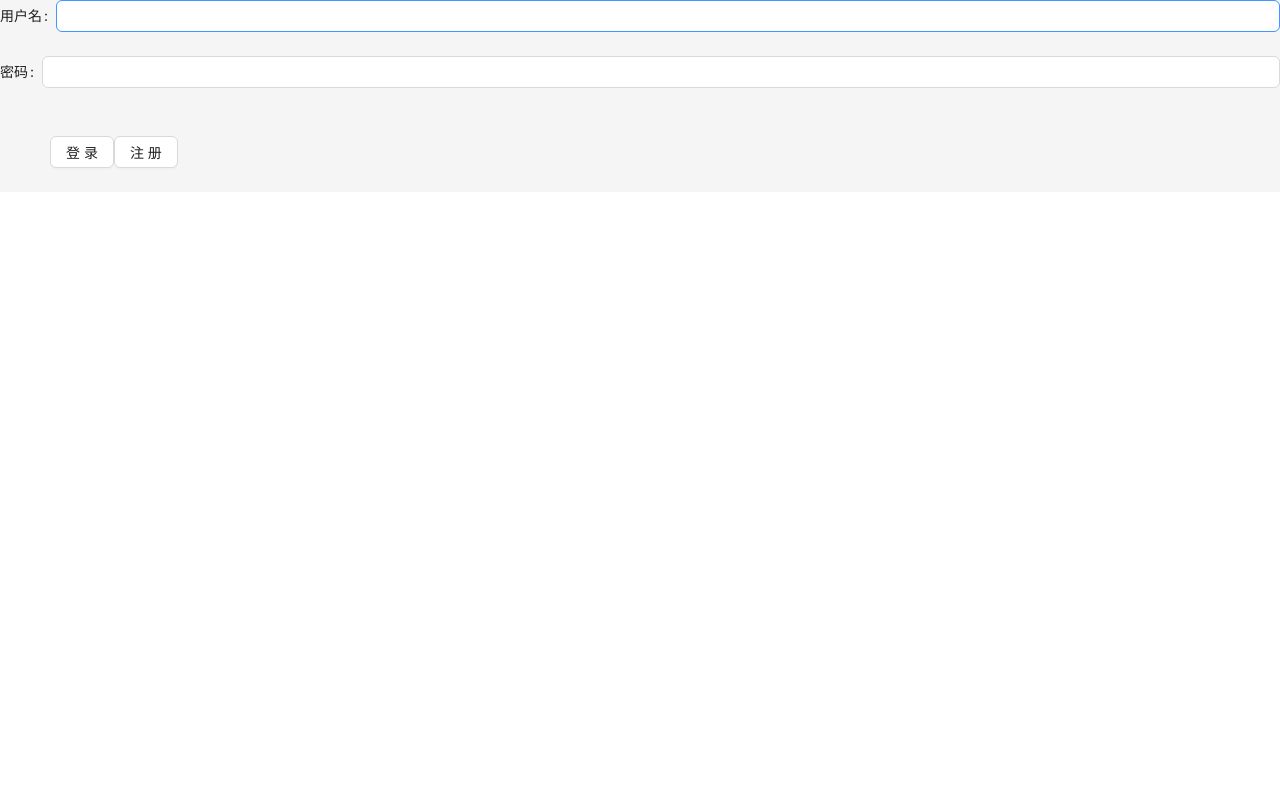
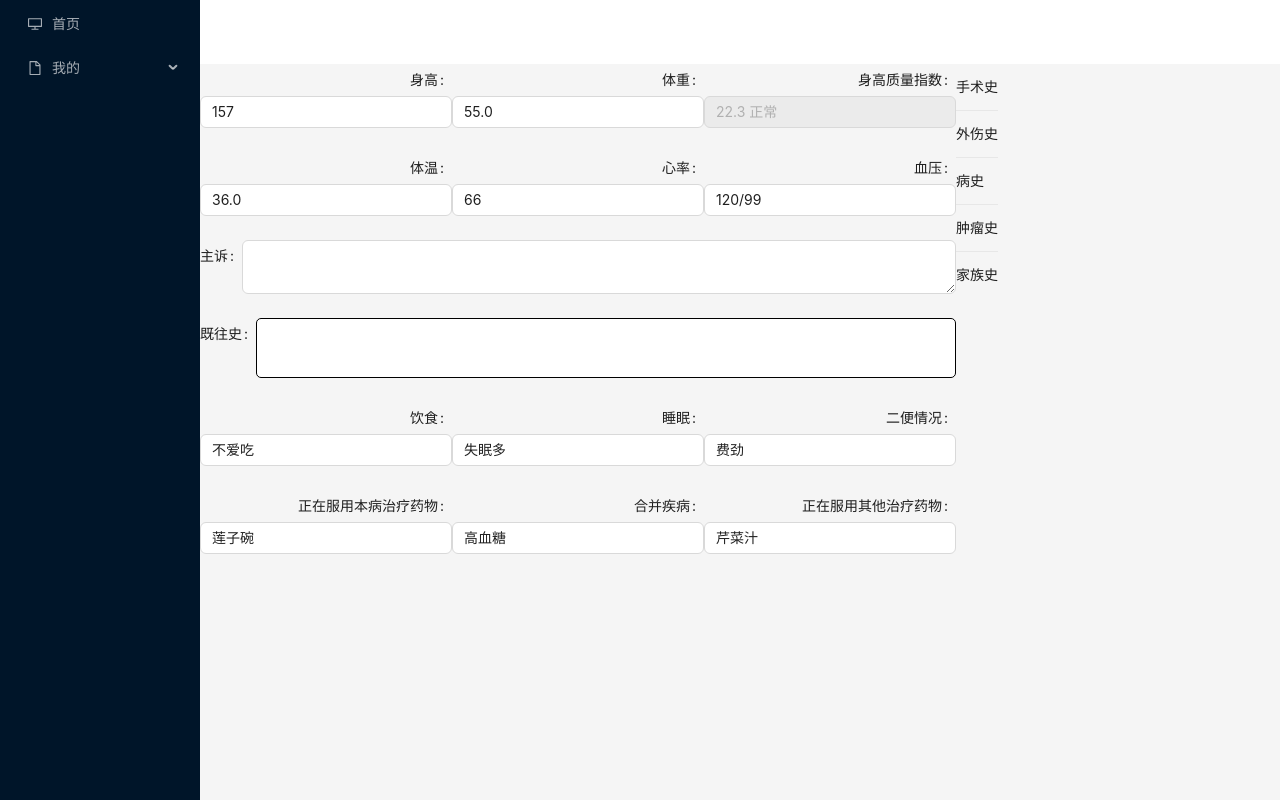
Before and after one commit to yk7412/lhp-todo-item, a React (Create React App) app: page /case in a window 1280 px wide. Before the commit this address led to /login. Built offline with nearby package versions, Linux system fonts and the light colour scheme.

Commit message:
病例demo

```diff
--- a/src/App.tsx
+++ b/src/App.tsx
@@ -15,17 +15,17 @@ function App() {
   const router = { ...location, push: navigate, setSearch, search }
   console.log(router, 'router')
 
-  useEffect(() => {
-    const token = localStorage.getItem('token')
-    if(!token) {
-      navigate('/login')
-    }
-  },[router?.pathname])
+  // useEffect(() => {
+  //   const token = localStorage.getItem('token')
+  //   if(!token) {
+  //     navigate('/login')
+  //   }
+  // },[router?.pathname])
 
-  const logOut = () => {
-    localStorage.removeItem('token')
-    navigate('/login')
-  }
+  // const logOut = () => {
+  //   localStorage.removeItem('token')
+  //   navigate('/login')
+  // }
 
   return (
     <Layout style={{ minHeight: '100vh' }}>
@@ -35,7 +35,7 @@ function App() {
       <Layout className="app-content">
         <Header style={{backgroundColor: '#FFF'}} >
           <Space style={{float: 'right'}} >
-            <Button type='link' onClick={logOut} >退出登录</Button>
+            {/* <Button type='link' onClick={logOut} >退出登录</Button> */}
           </Space>
         </Header>
         <Content  >
--- a/src/config/name.ts
+++ b/src/config/name.ts
@@ -3,6 +3,8 @@
 export const pageUrl = {
     /** 首页 */
     home: '/',
+    /** 病例页 */
+    case: '/case',
     /** 列表页 */
     list: '/list',
     /** 新建页 */
--- a/src/layout/menu.tsx
+++ b/src/layout/menu.tsx
@@ -15,7 +15,8 @@ const PageMenu = (props) => {
         { key: pageUrl.home, label: '首页', icon: <DesktopOutlined /> },
         {
             key: 'my', label: '我的', icon: <FileOutlined />, children: [
-                { key: pageUrl.list, label: '我的待办', icon: <PieChartOutlined /> }
+                { key: pageUrl.list, label: '我的待办', icon: <PieChartOutlined /> },
+                { key: pageUrl.case, label: '病例', icon: <PieChartOutlined /> }
             ]
         },
         // { key: pageUrl.login, label: '登录', icon: <TeamOutlined /> },
--- /dev/null
+++ b/src/pages/case/index.css
@@ -0,0 +1,63 @@
+.Case {
+    display: flex;
+}
+
+.Case .form {
+    flex: 1;
+}
+
+.Case .form .Input {
+    display: inline-flex;
+    width: calc(100% / 3)
+}
+
+.Case .form .Input .ant-row {
+    display: block;
+    width: 100%;
+}
+
+.Case .classification {
+    width: 30%;
+}
+
+.Case .Classification {
+    display: flex;
+}
+
+.Case .Classification .ant-list-item {
+    cursor: pointer;
+}
+
+.Case .customInputBox {
+
+}
+
+.Case .customInputBox .box {
+    background-color: #fff;
+    border: 1px solid #000;
+    padding: 4px 11px;
+    border-radius: 5px;
+    height: 60px;
+}
+
+.Case .customInputBox .box .Input {
+
+}
+
+.Case .customInputBox .box .Input .ant-input {
+    border: none;
+}
+
+.Case .customInputBox .box .Input .ant-input-group-addon {
+    display: none;
+}
+
+.Case .customInputBox .box .item{
+    display: inline-block;
+    /* width: 20px; */
+    /* height: 10px; */
+    padding: 0px 5px;
+    background-color: rgb(184, 185, 184);
+    border-radius: 5px;
+    margin-right: 5px;
+}
--- /dev/null
+++ b/src/pages/case/index.tsx
@@ -0,0 +1,164 @@
+import { Input, Form, List, FormInstance } from "antd";
+import './index.css'
+import TextArea from "antd/es/input/TextArea";
+import { useEffect, useState } from "react";
+import { CloseOutlined } from "@ant-design/icons";
+
+const Case = () => {
+    const [form] = Form.useForm()
+    const initValue = {
+        field_1: '157',
+        field_2: '55.0',
+        field_3: '22.3 正常',
+        field_4: '36.0',
+        field_5: '66',
+        field_6: '120/99',
+        field_13: '',
+        field_14: '',
+        field_7: '不爱吃',
+        field_8: '失眠多',
+        field_9: '费劲',
+        field_10: '莲子碗',
+        field_11: '高血糖',
+        field_12: '芹菜汁',
+    }
+    return <div className="Case" >
+        <div className="form" >
+            <Form form={form} initialValues={initValue} >
+                <Form.Item className="Input" name='field_1' label='身高' ><Input/></Form.Item>
+                <Form.Item className="Input" name='field_2' label='体重' ><Input/></Form.Item>
+                <Form.Item className="Input" name='field_3' label='身高质量指数' ><Input disabled={true} /></Form.Item>
+                <Form.Item className="Input" name='field_4' label='体温' ><Input/></Form.Item>
+                <Form.Item className="Input" name='field_5' label='心率' ><Input/></Form.Item>
+                <Form.Item className="Input" name='field_6' label='血压' ><Input/></Form.Item>
+
+                <Form.Item className="TextArea" name='field_13' label='主诉' ><TextArea /></Form.Item>
+                <Form.Item className="TextArea" name='field_14' label='既往史' ><CustomInputBox form={form} /></Form.Item>
+                {/* <Form.Item className="TextArea" name='field_14' label='既往史' ><TextArea/></Form.Item> */}
+
+                <Form.Item className="Input" name='field_7' label='饮食' ><Input/></Form.Item>
+                <Form.Item className="Input" name='field_8' label='睡眠' ><Input/></Form.Item>
+                <Form.Item className="Input" name='field_9' label='二便情况' ><Input/></Form.Item>
+                <Form.Item className="Input" name='field_10' label='正在服用本病治疗药物' ><Input/></Form.Item>
+                <Form.Item className="Input" name='field_11' label='合并疾病' ><Input/></Form.Item>
+                <Form.Item className="Input" name='field_12' label='正在服用其他治疗药物' ><Input/></Form.Item>
+            </Form>
+        </div>
+        <div className="classification" >
+            <Classification form={form} />
+        </div>
+    </div>
+}
+
+// 右侧病例列表
+const Classification = ({form}: {form:  FormInstance<any>}) => {
+    const data = ['手术史','外伤史','病史','肿瘤史','家族史'].map(item => {
+        const options = []
+        for(let i = 1; i <= 10; i++) {
+            options.push(item + i)
+        }
+        return  {
+            title: item,
+            options
+        }
+    })
+
+    const [child, setChild] = useState([])
+    return <div className="Classification">
+        <div className="left">
+            <List>
+                {
+                    data.map(item => (
+                        <List.Item onClick={() => setChild(item.options)} >{item.title}</List.Item>
+                    ))
+                }
+            </List>
+        </div>
+        <div className="right">
+            <List>
+                {
+                    child.map(item => (
+                        <List.Item onClick={() => {
+                            const fieldValue = form.getFieldValue('field_14')
+                            const value = fieldValue && typeof fieldValue === 'string' ? fieldValue.split('，') : []
+
+                            // console.log(value,'11111')
+                            if(!value.includes(item)) {
+                                value.push(item)
+                            }
+                            // console.log(value,'v222222')
+                            form.setFieldValue('field_14', value.join('，'))
+                        }} >{item}</List.Item>
+                    ))
+                }
+            </List>
+        </div>
+    </div>
+}
+
+// 自定义输入框
+const CustomInputBox = (props: {
+    value?: string | undefined | null,
+    form:  FormInstance<any>,
+    id?: string
+}) => {
+    const {value, form, id} = props
+    const [values, setValues] = useState([])
+    const [inputValue, setInputValue] = useState('')
+    useEffect(() => {
+        console.log(props,'props')
+    },[])
+    useEffect(() => {
+        console.log(value, 'valueChange')
+        if(value && typeof value === 'string') {
+            setValues(value.split('，'))
+        }else {
+            setValues([])
+        }
+    }, [value])
+
+    const boxOnClick = () => {
+        const inputDom = document.querySelector(`.Input_${id}`)
+        console.log(inputDom,'inoput')
+        if(inputDom) {
+            const input = inputDom.querySelector('input')
+            if(input) {
+                input.focus()
+            }
+        }
+    }
+
+    const itemOnClick = (current) => {
+        // console.log(values, values.filter(item => item !== current).join('，'))
+        const formValue = form.getFieldValue(id)
+        const listValue = formValue && typeof formValue === 'string' ? formValue.split('，') : []
+        form.setFieldValue(id, listValue.filter(item => item !== current).join('，'))
+    }
+
+    const inputOnSearch = (inputValue) => {
+        const formValue = form.getFieldValue(id)
+        const listValue = formValue && typeof formValue === 'string' ? formValue.split('，') : []
+        console.log(inputValue, formValue, listValue, 'onSearch')
+        if(inputValue && !formValue.includes(inputValue)) {
+            // setValues(list => [...list, inputValue])
+            form.setFieldValue(id, [...listValue, inputValue].join('，'))
+            setInputValue('')
+
+        }
+    }
+    return <div className={`customInputBox ${id}`}>
+        <div className="box" onClick={boxOnClick} >
+            {
+                values.map(item => {
+                    return <span className="item" >{item} <CloseOutlined style={{cursor: 'pointer'}} onClick={(event) => {
+                        event.stopPropagation()
+                        itemOnClick(item)
+                    }} /></span>
+                })
+            }
+            <Input.Search className={`Input Input_${id}`} value={inputValue} enterButton={false} onChange={(event) => setInputValue(event.target.value)} onSearch={inputValue => inputOnSearch(inputValue)} />
+        </div>
+    </div>
+}
+
+export default Case
--- a/src/router/index.tsx
+++ b/src/router/index.tsx
@@ -3,6 +3,7 @@ import {BrowserRouter, Route, Routes} from 'react-router-dom';
 import { pageUrl } from '../config/name';
 import Home from '../pages/home'
 import List from '../pages/list'
+import Case from '../pages/case'
 import ListCreate from '../pages/list/create';
 import Login from '../pages/login';
 import NoPage from '../pages/noPage';
@@ -10,6 +11,7 @@ import NoPage from '../pages/noPage';
 const Routers = (props) => {
     return (<Routes>
             {/* <Route path={pageUrl.login} element={<Login/>} ></Route> */}
+            <Route path={pageUrl.case} element={<Case {...props} />} ></Route>
             <Route path={pageUrl.list} element={<List {...props} />} ></Route>
             <Route path={pageUrl.home} element={<Home {...props} />} ></Route>
             <Route path={pageUrl.listCreate} element={<ListCreate {...props} />} ></Route>
```
